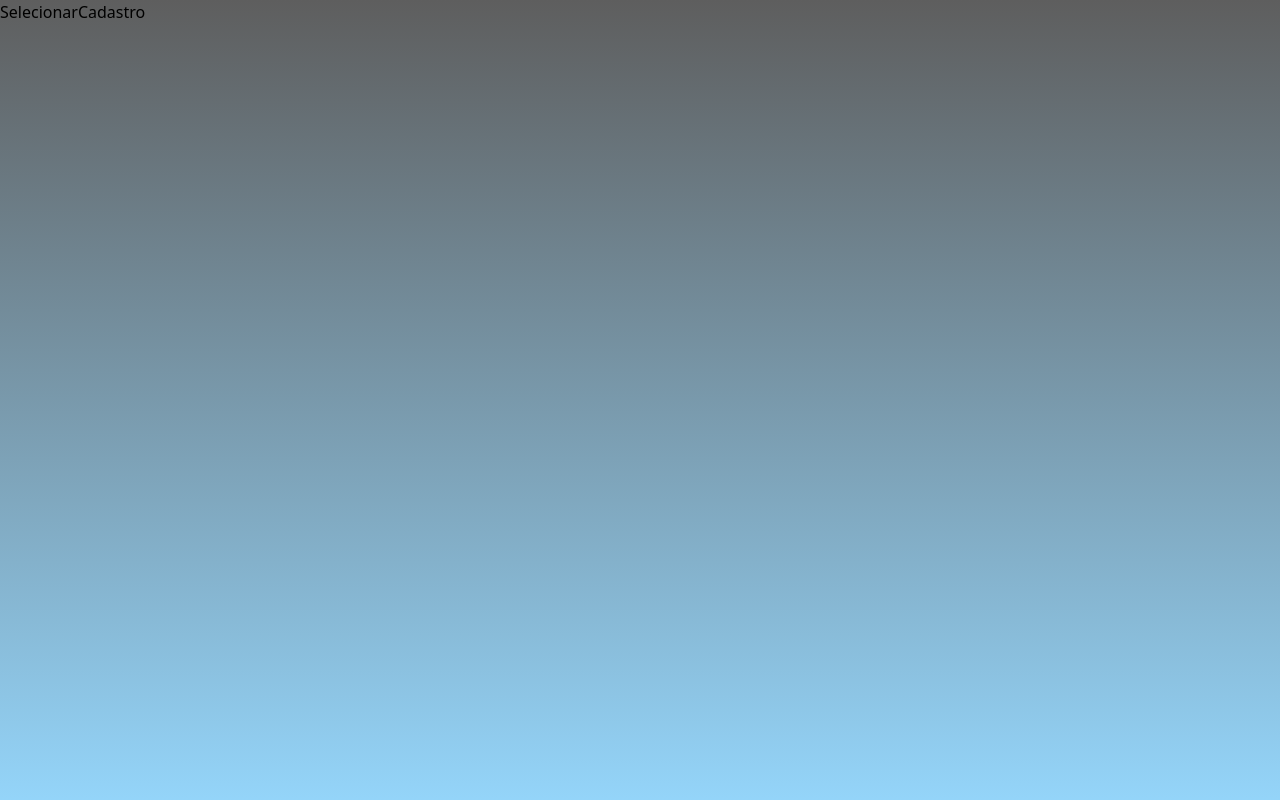
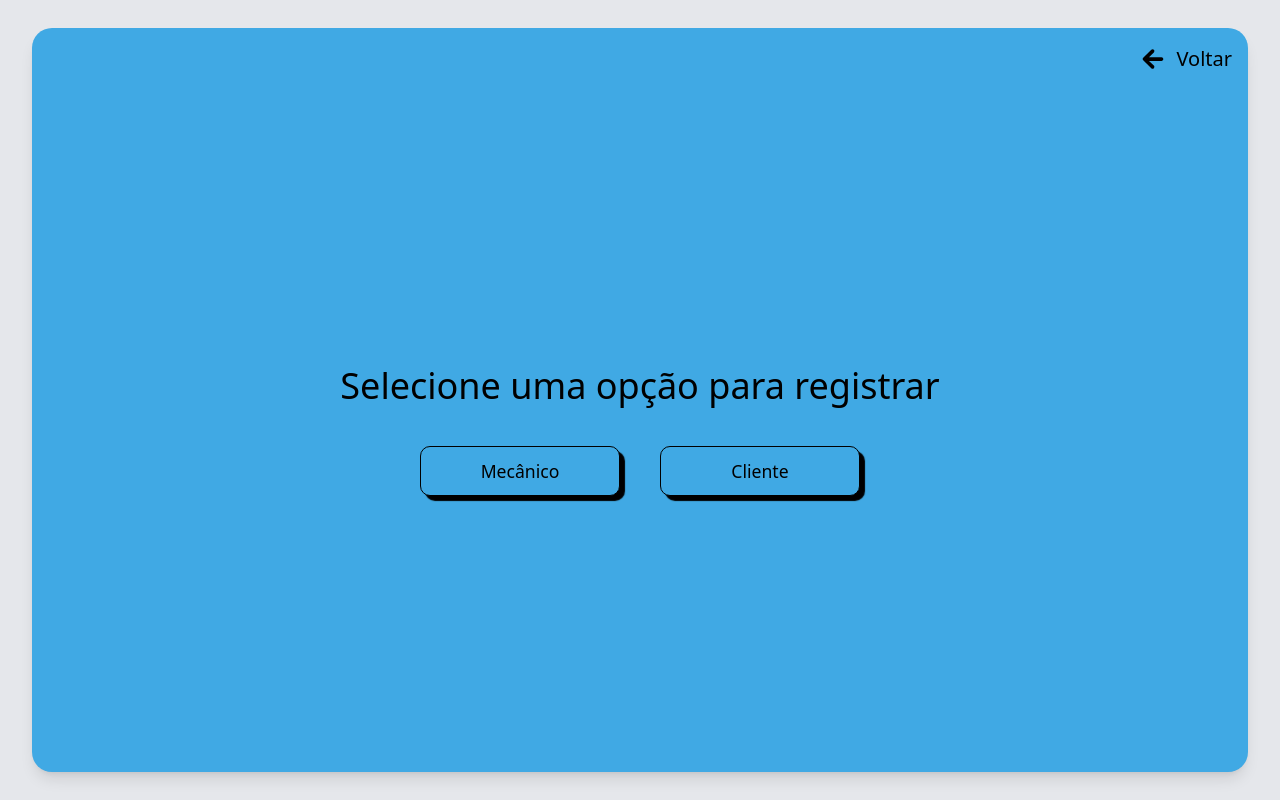
Before and after one commit to leonardobarbosas/challenge-front-4, a Next.js app in the folder challenge-sprint-4/: page /selecionar-cadastro in a window 1280 px wide. Built offline with nearby package versions, Linux system fonts and the light colour scheme.

Commit message:
select cadastro

```diff
--- a/challenge-sprint-4/src/app/selecionar-cadastro/page.tsx
+++ b/challenge-sprint-4/src/app/selecionar-cadastro/page.tsx
@@ -1,7 +1,36 @@
+import { IoMdArrowRoundBack } from "react-icons/io";
+import Link from "next/link";
+
 export default function SelecionarCadastro() {
   return (
-    <div>
-      <h1>SelecionarCadastro</h1>
-    </div>
+    <main className="flex h-screen w-full items-center justify-center bg-gray-200">
+      <div className="flex flex-col items-center w-[95%] h-[93%] bg-[#40a9e4] rounded-[20px] shadow-lg ">
+        <div className="flex w-full justify-end p-4">
+          <Link href="/">
+            <div className="flex items-center gap-2 text-black cursor-pointer">
+              <IoMdArrowRoundBack className="text-3xl" />
+              <p className="text-xl">Voltar</p>
+            </div>
+          </Link>
+        </div>
+        <div className="h-full w-full flex flex-col items-center justify-center">
+          <h1 className="text-4xl text-center mb-10 text-black">
+            Selecione uma opção para registrar
+          </h1>
+          <div className="flex gap-10">
+            <Link href="/cadastro-mecanico">
+              <button className="text-black w-[200px] h-[50px] bg-[#40a9e4] rounded-[10px] border border-black cursor-pointer shadow-[5px_5px_1px_black] text-[1.1rem] font-light hover:transition-all hover:duration-300 hover:w-[220px] hover:h-[60px] hover:bg-[#358fc4]">
+                Mecânico
+              </button>
+            </Link>
+            <Link href="/cadastro-cliente">
+              <button className="text-black w-[200px] h-[50px] bg-[#40a9e4] rounded-[10px] border border-black cursor-pointer shadow-[5px_5px_1px_black] text-[1.1rem] font-light hover:transition-all hover:duration-300 hover:w-[220px] hover:h-[60px] hover:bg-[#358fc4]">
+                Cliente
+              </button>
+            </Link>
+          </div>
+        </div>
+      </div>
+    </main>
   );
 }
```
